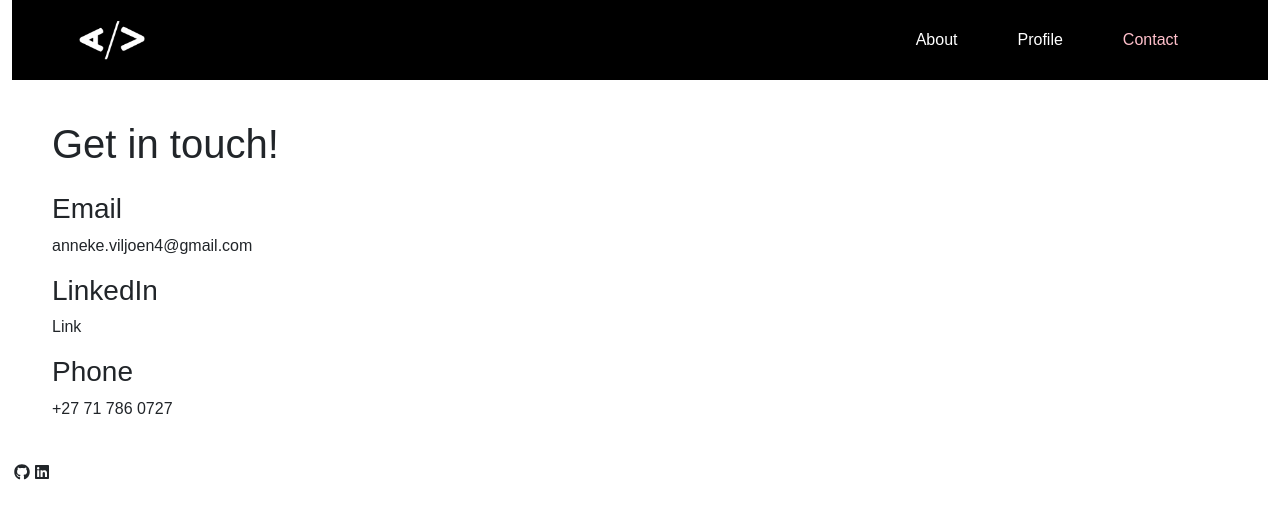
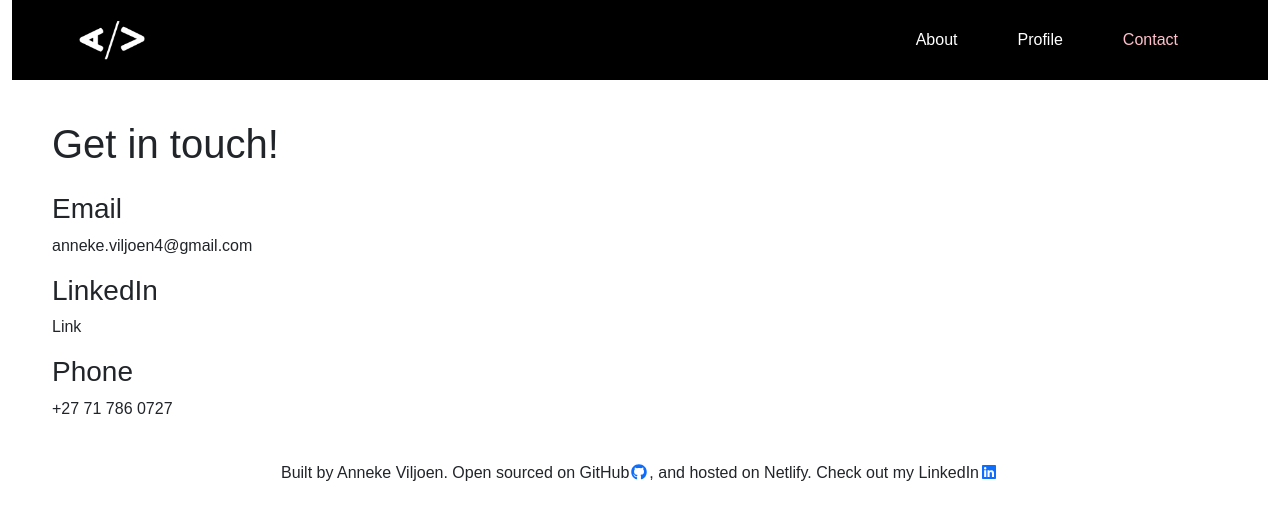
Before and after one commit to anneke44/my-profile-anneke-viljoen, a React (Create React App) app: page /Contact in a window 1280 px wide. Shown: the top 520 px of the page. Built offline with nearby package versions, Linux system fonts and the light colour scheme.

Commit message:
Added Footer component

```diff
--- /dev/null
+++ b/src/Footer.css
@@ -0,0 +1,3 @@
+.Footer {
+  text-align: center;
+}
--- a/src/Footer.js
+++ b/src/Footer.js
@@ -2,14 +2,21 @@ import React from "react";
 import { FontAwesomeIcon } from "@fortawesome/react-fontawesome";
 import { library } from "@fortawesome/fontawesome-svg-core";
 import { fab } from "@fortawesome/free-brands-svg-icons";
+import "./Footer.css";
 
 library.add(fab);
 
 export default function Footer() {
   return (
     <div className="Footer">
-      <FontAwesomeIcon icon="fa-brands fa-github" />
-      <FontAwesomeIcon icon="fa-brands fa-linkedin" />
+      Built by Anneke Viljoen. Open sourced on GitHub
+      <a href="https://github.com/anneke44" target="_blank" rel="noreferrer">
+        <FontAwesomeIcon icon="fa-brands fa-github" />
+      </a>
+      , and hosted on Netlify. Check out my LinkedIn
+      <a href="https://github.com/anneke44" target="_blank" rel="noreferrer">
+        <FontAwesomeIcon icon="fa-brands fa-linkedin" />
+      </a>
     </div>
   );
 }
```
